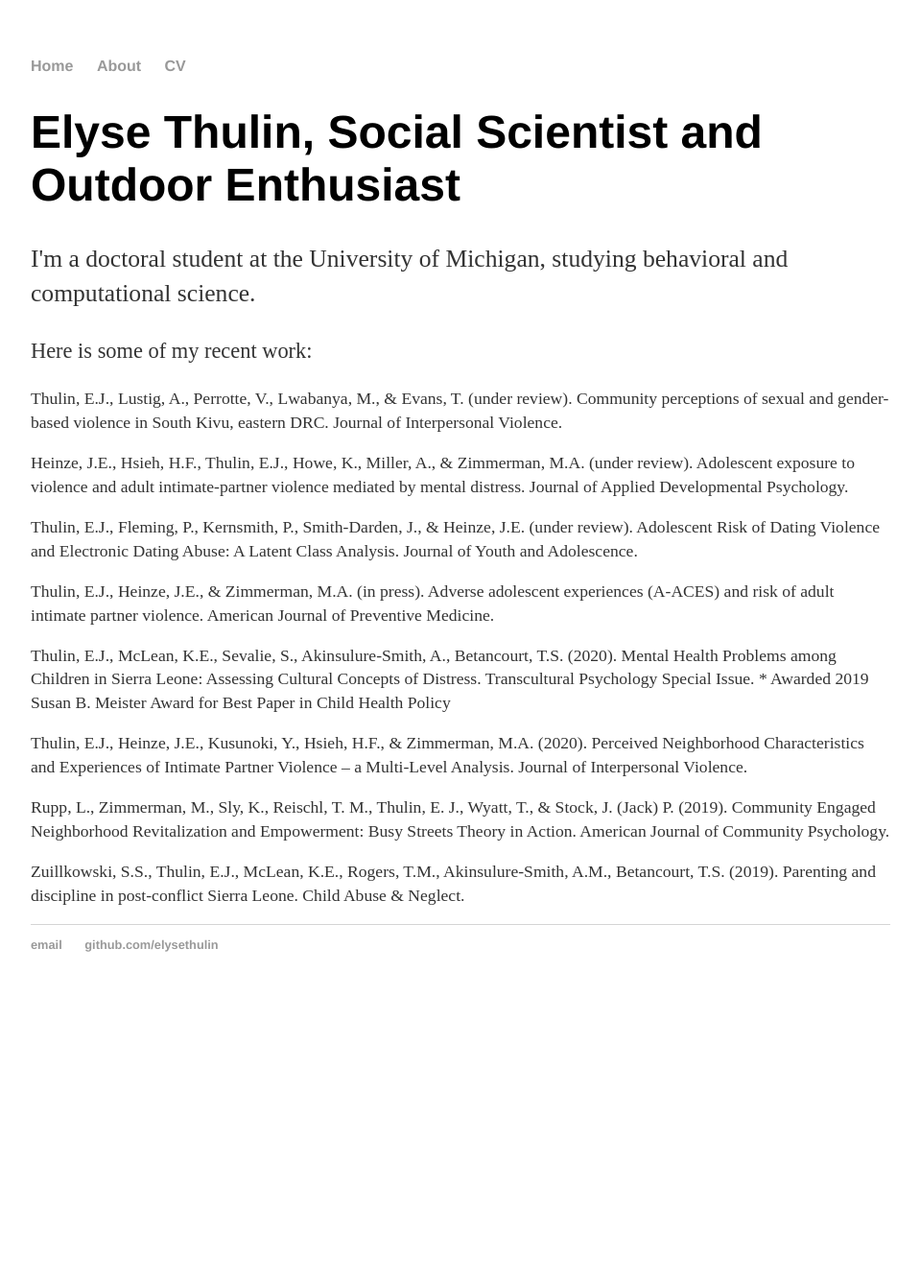
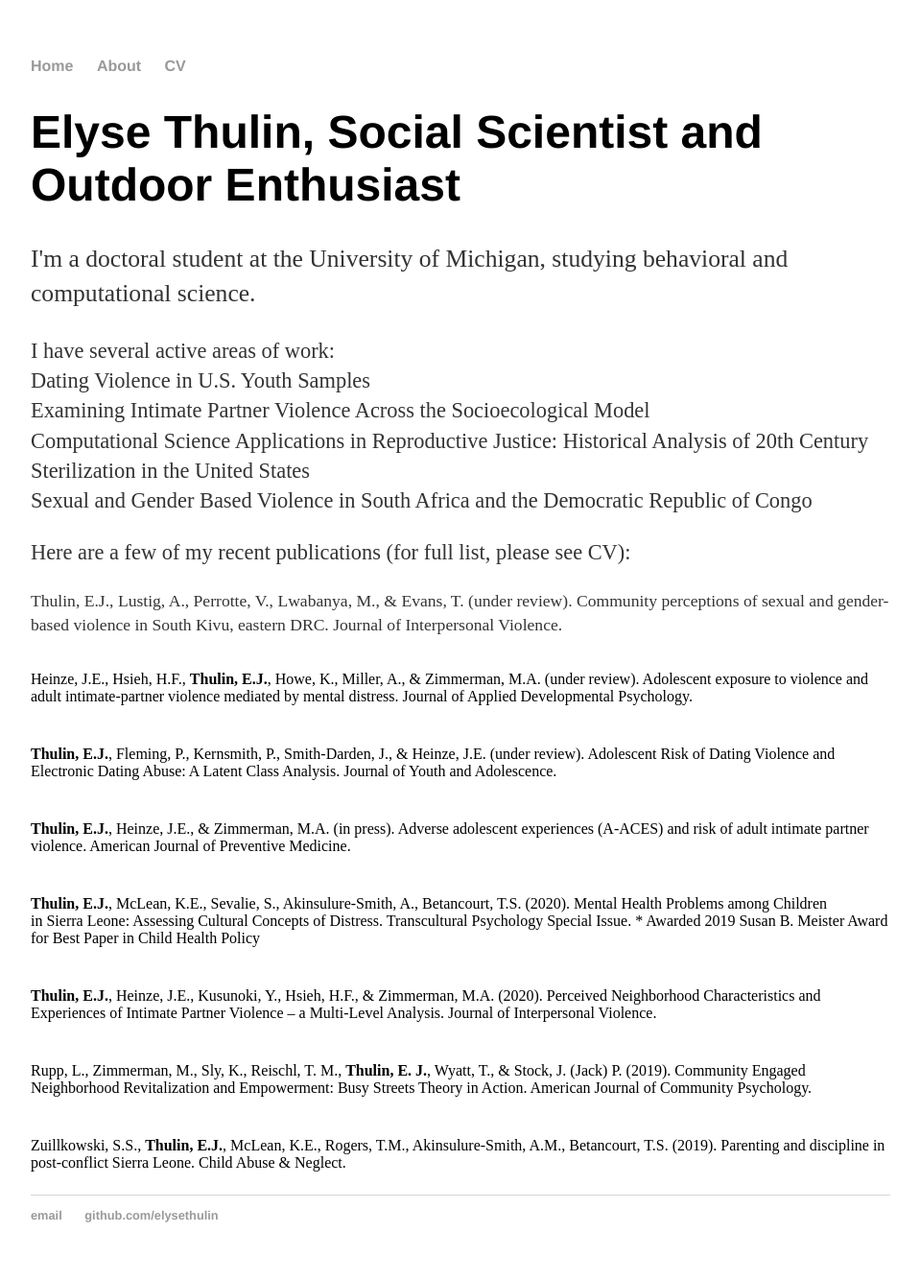
Before and after one commit to elysethulin/elysethulin.github.io, a Jekyll site: the page built from index.html, in a window 1280 px wide. Shown: the whole page at 96% size, without its empty margins (160-1119 px from the left). Built offline with Jekyll 4.4.1, drawn with Linux system fonts in a browser that asks for light colours; before the commit the page ends 1052 px from its top, so only the background shows below that.

Commit message:
Update index.html

```diff
--- a/index.html
+++ b/index.html
@@ -5,13 +5,20 @@ title: Elyse Thulin, Social Scientist and Outdoor Enthusiast
 <div class="blurb">
 	<h1>Elyse Thulin, Social Scientist and Outdoor Enthusiast</h1>
 		<p style="font-size:160%;">I'm a doctoral student at the University of Michigan, studying behavioral and computational science.</p>
-		<p style="font-size:140%;">Here is some of my recent work: </p>
-			<p style="font-size:110%;">Thulin, E.J., Lustig, A., Perrotte, V., Lwabanya, M., & Evans, T. (under review). Community perceptions of sexual and gender-based violence in South Kivu, eastern DRC. Journal of Interpersonal Violence.</p>
-			<p style="font-size:110%;">Heinze, J.E., Hsieh, H.F., Thulin, E.J., Howe, K., Miller, A., & Zimmerman, M.A. (under review). Adolescent exposure to violence and adult intimate-partner violence mediated by mental distress. Journal of Applied Developmental Psychology. </p>
-			<p style="font-size:110%;">Thulin, E.J., Fleming, P., Kernsmith, P., Smith-Darden, J., & Heinze, J.E. (under review). Adolescent Risk of Dating Violence and Electronic Dating Abuse: A Latent Class Analysis. Journal of Youth and Adolescence.</p>
-			<p style="font-size:110%;">Thulin, E.J., Heinze, J.E., & Zimmerman, M.A. (in press). Adverse adolescent experiences (A-ACES) and risk of adult intimate partner violence. American Journal of Preventive Medicine.</p>
-			<p style="font-size:110%;">Thulin, E.J., McLean, K.E., Sevalie, S., Akinsulure-Smith, A., Betancourt, T.S. (2020). Mental Health Problems among Children in Sierra Leone: Assessing Cultural Concepts of Distress. Transcultural Psychology Special Issue. * Awarded 2019 Susan B. Meister Award for Best Paper in Child Health Policy</p>
-			<p style="font-size:110%;">Thulin, E.J., Heinze, J.E., Kusunoki, Y., Hsieh, H.F., & Zimmerman, M.A. (2020). Perceived Neighborhood Characteristics and Experiences of Intimate Partner Violence – a Multi-Level Analysis. Journal of Interpersonal Violence. </p>
-			<p style="font-size:110%;">Rupp, L., Zimmerman, M., Sly, K., Reischl, T. M., Thulin, E. J., Wyatt, T., & Stock, J. (Jack) P. (2019). Community Engaged Neighborhood Revitalization and Empowerment: Busy Streets Theory in Action. American Journal of Community Psychology.</p>
-			<p style="font-size:110%;">Zuillkowski, S.S., Thulin, E.J., McLean, K.E., Rogers, T.M., Akinsulure-Smith, A.M., Betancourt, T.S. (2019). Parenting and discipline in post-conflict Sierra Leone. Child Abuse & Neglect. </p>
+		<p style="font-size:140%;">I have several active areas of work:
+			<br "font-size:120%;"> Dating Violence in U.S. Youth Samples
+			<br> Examining Intimate Partner Violence Across the Socioecological Model
+			<br> Computational Science Applications in Reproductive Justice: Historical Analysis of 20th Century Sterilization in the United States
+			<br> Sexual and Gender Based Violence in South Africa and the Democratic Republic of Congo </p>
+
+
+		<p style="font-size:140%;">Here are a few of my recent publications (for full list, please see CV):
+			<p style="font-size:110%;">Thulin, E.J.</b>, Lustig, A., Perrotte, V., Lwabanya, M., & Evans, T. (under review). Community perceptions of sexual and gender-based violence in South Kivu, eastern DRC. Journal of Interpersonal Violence.</p>
+			<br>Heinze, J.E., Hsieh, H.F., <b>Thulin, E.J.</b>, Howe, K., Miller, A., & Zimmerman, M.A. (under review). Adolescent exposure to violence and adult intimate-partner violence mediated by mental distress. Journal of Applied Developmental Psychology. </p>
+			<br><b>Thulin, E.J.</b>, Fleming, P., Kernsmith, P., Smith-Darden, J., & Heinze, J.E. (under review). Adolescent Risk of Dating Violence and Electronic Dating Abuse: A Latent Class Analysis. Journal of Youth and Adolescence.</p>
+			<br><b>Thulin, E.J.</b>, Heinze, J.E., & Zimmerman, M.A. (in press). Adverse adolescent experiences (A-ACES) and risk of adult intimate partner violence. American Journal of Preventive Medicine.</p>
+			<br><b>Thulin, E.J.</b>, McLean, K.E., Sevalie, S., Akinsulure-Smith, A., Betancourt, T.S. (2020). Mental Health Problems among Children in Sierra Leone: Assessing Cultural Concepts of Distress. Transcultural Psychology Special Issue. * Awarded 2019 Susan B. Meister Award for Best Paper in Child Health Policy</p>
+			<br><b>Thulin, E.J.</b>, Heinze, J.E., Kusunoki, Y., Hsieh, H.F., & Zimmerman, M.A. (2020). Perceived Neighborhood Characteristics and Experiences of Intimate Partner Violence – a Multi-Level Analysis. Journal of Interpersonal Violence. </p>
+			<br>Rupp, L., Zimmerman, M., Sly, K., Reischl, T. M., <b>Thulin, E. J.</b>, Wyatt, T., & Stock, J. (Jack) P. (2019). Community Engaged Neighborhood Revitalization and Empowerment: Busy Streets Theory in Action. American Journal of Community Psychology.</p>
+			<br>Zuillkowski, S.S., <b>Thulin, E.J.</b>, McLean, K.E., Rogers, T.M., Akinsulure-Smith, A.M., Betancourt, T.S. (2019). Parenting and discipline in post-conflict Sierra Leone. Child Abuse & Neglect. </p>
 </div><!-- /.blurb -->
```
